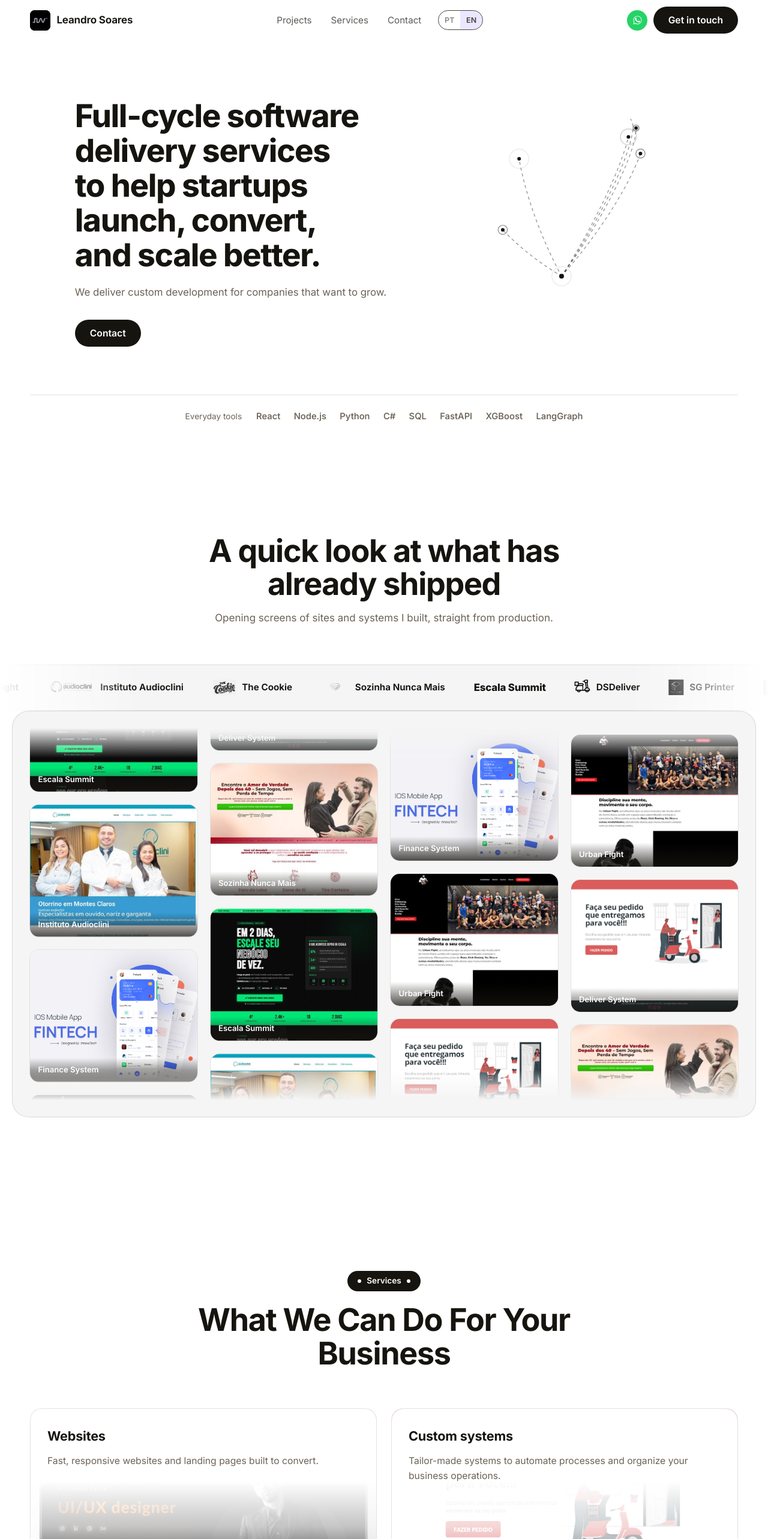
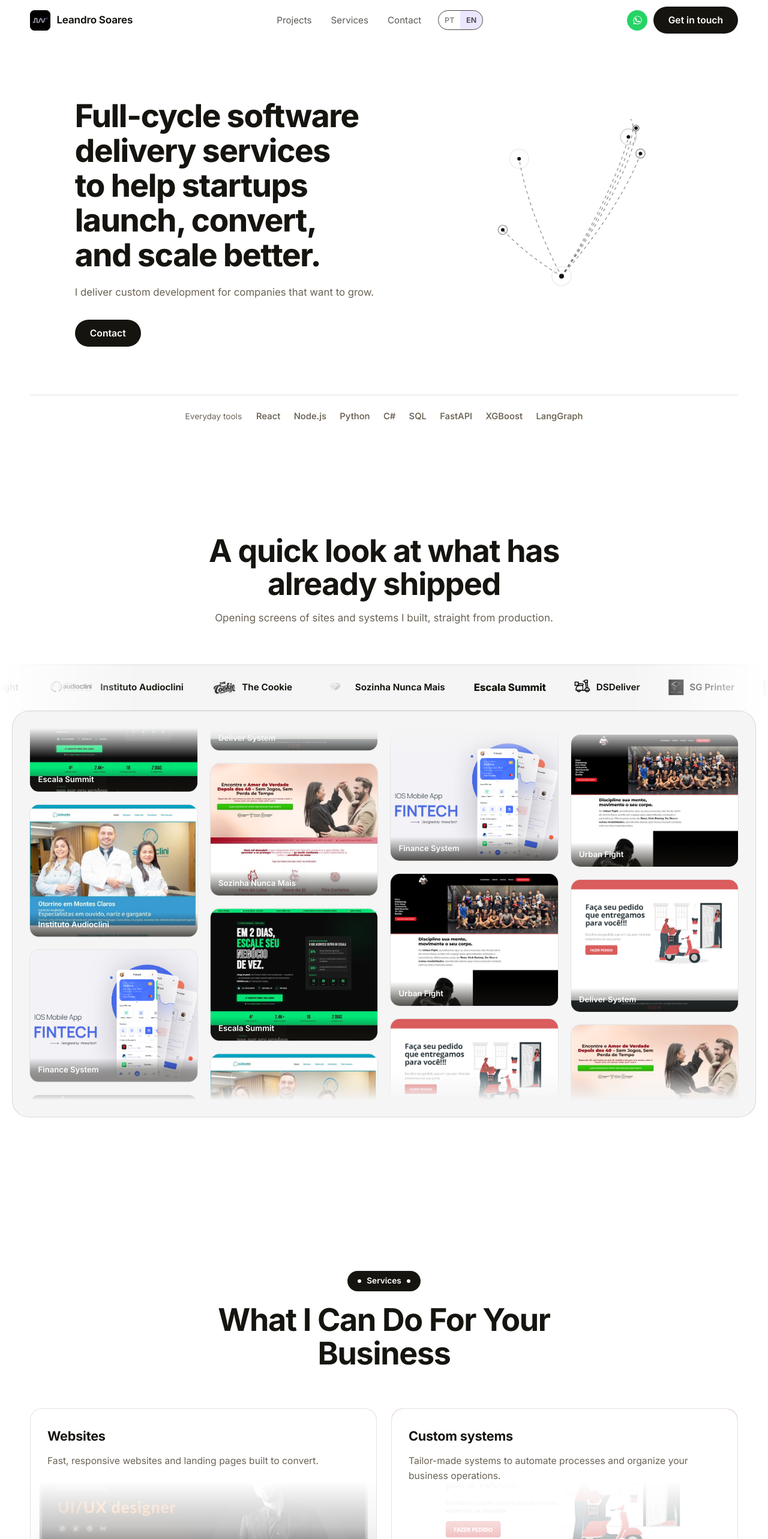
Before and after one commit to leandrosoares658/site, a React (Vite) app: page / in a window 1280 px wide. Shown: the top 2566 px of the page at 60% size. Built offline with nearby package versions, Linux system fonts and the light colour scheme; what world-atlas would draw is missing.

Commit message:
Correcoes na copy

```diff
--- a/src/i18n/en.js
+++ b/src/i18n/en.js
@@ -38,7 +38,7 @@
   hero: {
     introRole: 'full-stack developer and automation engineer',
     title: 'Full-cycle software delivery services to help startups launch, convert, and scale better.',
-    lead: 'We deliver custom development for companies that want to grow.',
+    lead: 'I deliver custom development for companies that want to grow.',
     ctaPrimary: 'Contact',
     ctaSecondary: 'Get in touch',
     stackLabel: 'Everyday tools',
@@ -69,7 +69,7 @@
 
   servicesSection: {
     badge: 'Services',
-    title: 'What We Can Do For Your Business',
+    title: 'What I Can Do For Your Business',
   },
 
   services: [
@@ -109,7 +109,7 @@
   contactSection: {
     title: 'Have a system you need to get off the ground?',
     lead:
-      "Tell me what needs to work and by when. I work well with US-based clients — solid overlap with US business hours, clear async communication, and invoices in USD. I'll reply by email with next steps.",
+      "Tell me what needs to work and by when. I'll reply by email with next steps.",
     emailCta: 'Send an email',
     githubCta: 'See GitHub',
   },
--- a/src/i18n/pt.js
+++ b/src/i18n/pt.js
@@ -38,7 +38,7 @@
   hero: {
     introRole: 'desenvolvedor full-stack e engenheiro de automação',
     title: 'Serviços de entrega de software completos para ajudar startups a lançar, converter e escalar melhor.',
-    lead: 'Entregamos desenvolvimento personalizado para empresas que querem crescer.',
+    lead: 'Entrego desenvolvimento personalizado para empresas que querem crescer.',
     ctaPrimary: 'Contato',
     ctaSecondary: 'Falar comigo',
     stackLabel: 'Ferramentas do dia a dia',
@@ -72,7 +72,7 @@
 
   servicesSection: {
     badge: 'Serviços',
-    title: 'O Que Podemos Fazer Pelo Seu Negócio',
+    title: 'O Que Eu Fazer Pelo Seu Negócio',
   },
 
   services: [
```
